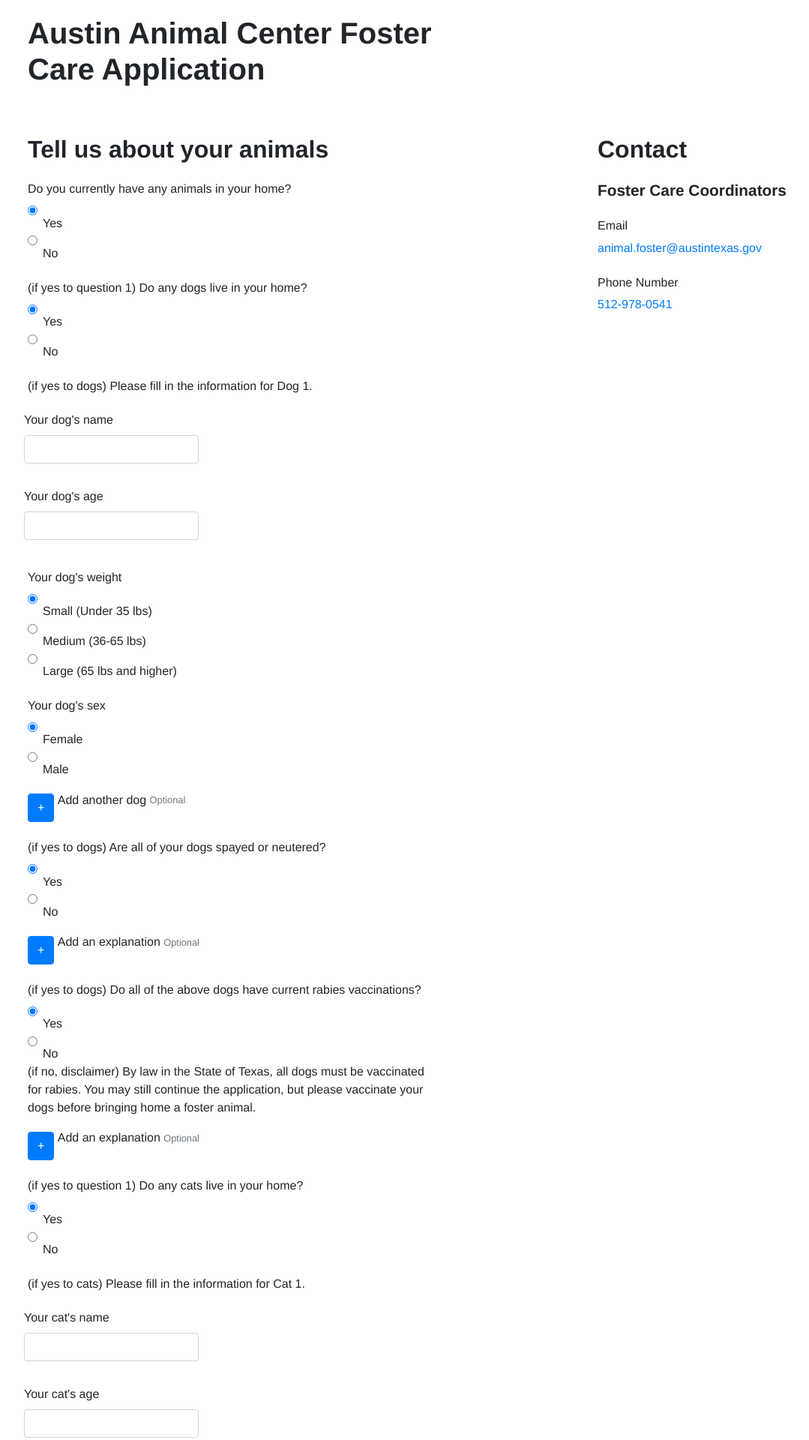
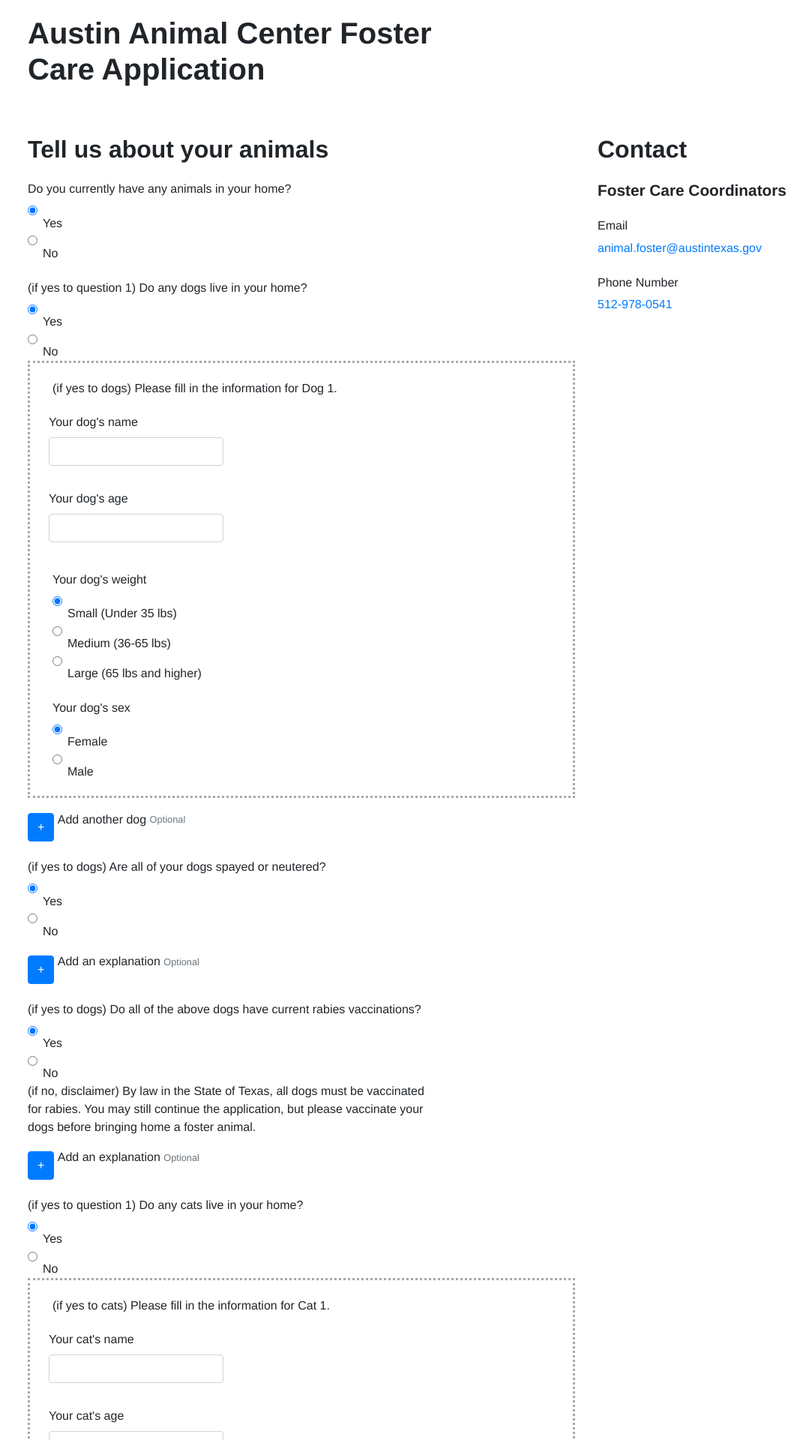
Before and after one commit to cityofaustin/prototypeform, a Jekyll site: the page built from Animal_info.html, in a window 1280 px wide. Shown: the top 1920 px of the page at 75% size, without its empty margins (48-1127 px from the left). Built offline with Jekyll 4.4.1, drawn with Linux system fonts in a browser that asks for light colours.

Commit message:
created animal_info css

```diff
--- a/css/main.css
+++ b/css/main.css
@@ -48,3 +48,11 @@
 .form-group, .form-check, h1, h2, h3, h4, h5, li, span, small {
     max-width: 545px;
 }
+
+.animal-info {
+    border-style: dotted;
+    border-color: darkgrey;
+    padding-left: 30px;
+    padding-bottom: 20px;
+    padding-right: 30px;
+}
```
